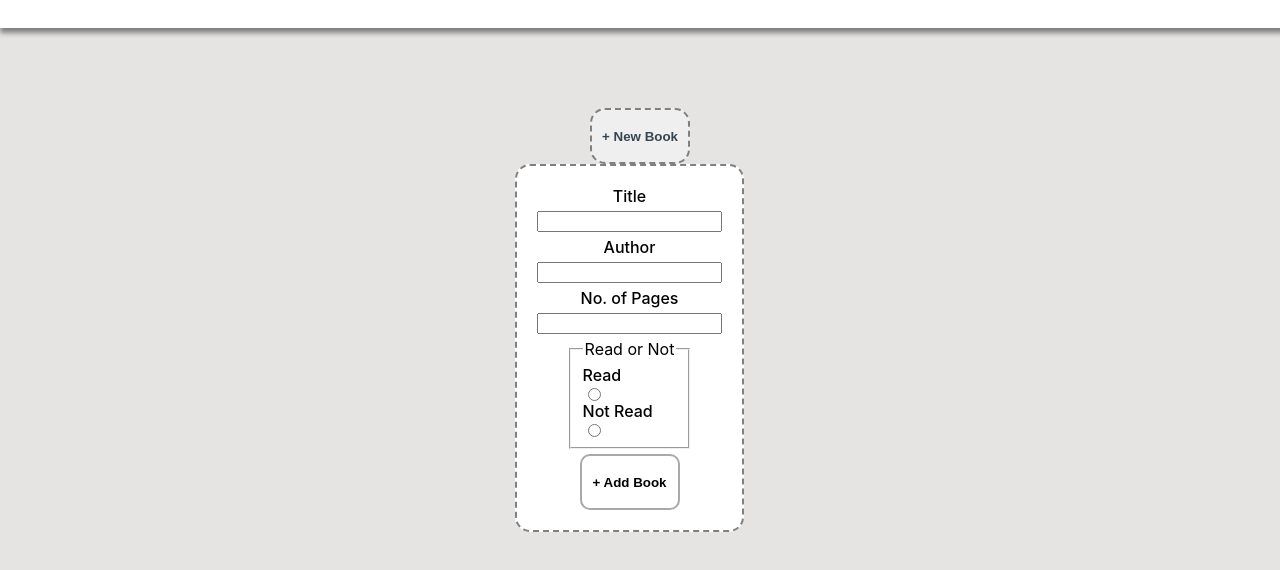
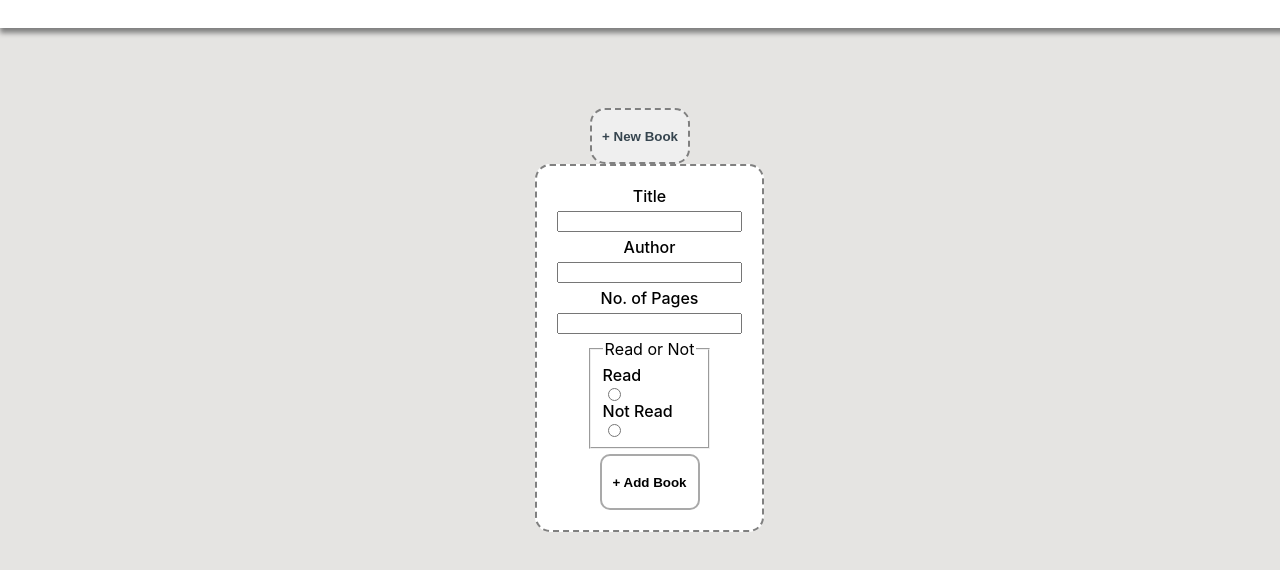
Before and after one commit to SomtoJF/Library, a plain HTML site: page index.html in a window 1280 px wide. Both pictures are taken after a click on the button "+ New Book". Shown: the part 52-622 px from the top of the page. Drawn offline with Linux system fonts and the light colour scheme.

Commit message:
Center New book form on screen

```diff
--- a/style.css
+++ b/style.css
@@ -37,6 +37,7 @@ button[type="submit"]{
     background-color: white;
     border-radius: 10px;
     display: block;
+    color: black;
 }
 #addbook:hover{
     background-color: darkgray;
@@ -56,7 +57,7 @@ button[type="submit"]{
     position: fixed;
     z-index: 1;
     left: 50%;
-    margin-left: calc(-1 * var(--formwidth) * 0.5);
+    margin-left: calc((-1 * var(--formwidth) * 0.5) + 20px);
     flex-direction: column;
     align-items: center;
     gap: 5px;
```
